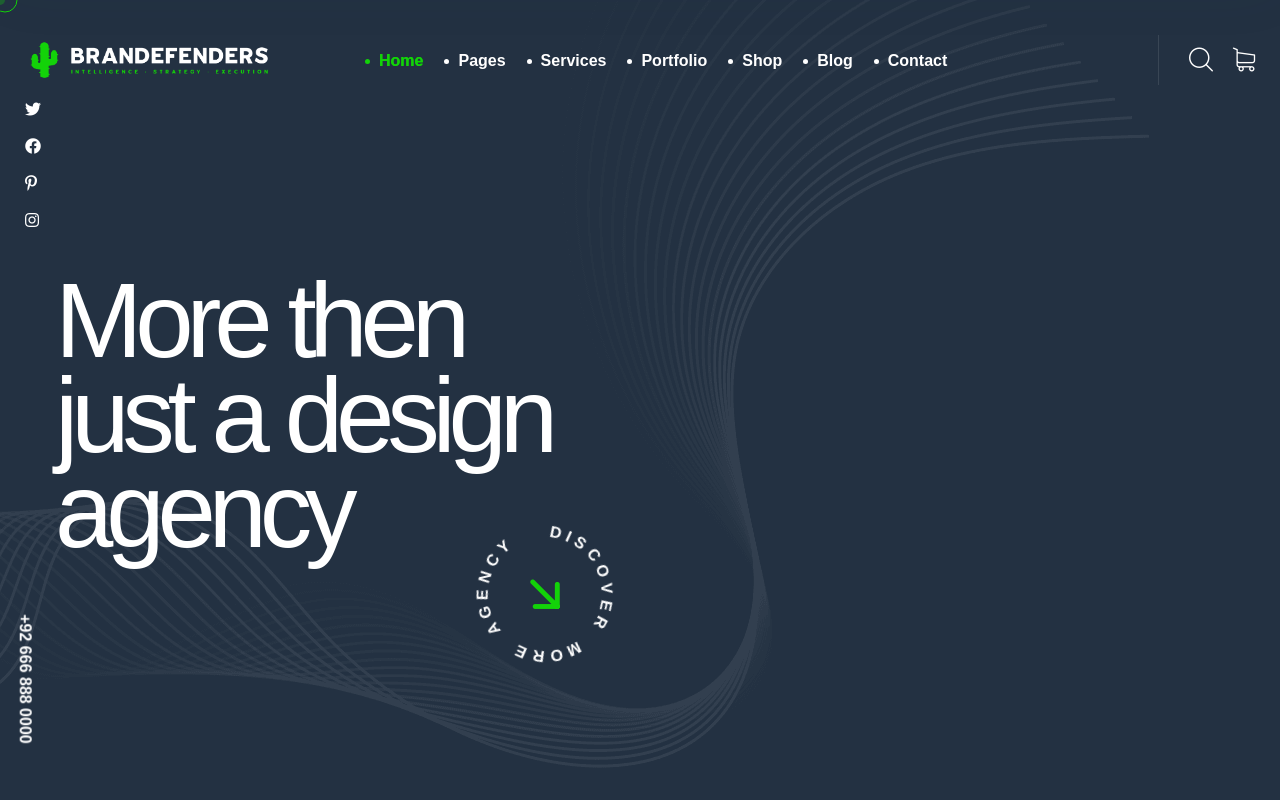
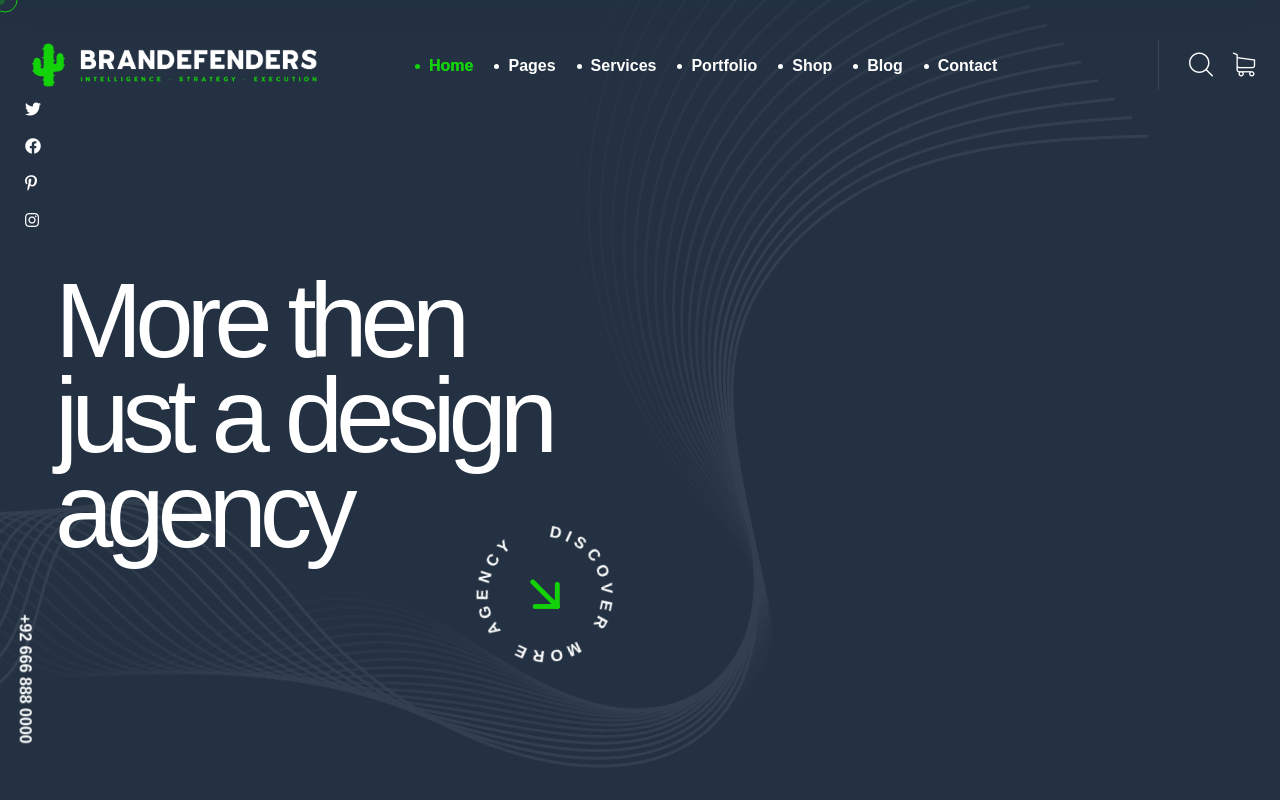
Before and after one commit to brandefend/bd-ogency-dark-theme, a plain HTML site: page index.html in a window 1280 px wide. Shown: the top 800 px of the page. Drawn offline with Linux system fonts and the light colour scheme; files whose address does not match are found by name.

Commit message:
logo to 300px

```diff
--- a/index.html
+++ b/index.html
@@ -97,9 +97,9 @@
               <a href="index.html">
                 <img
                   src="assets/images/bdlogo.png"
-                  width="250"
-                  height="48"
-                  alt="Ogency"
+                  width="300"
+                  height="58"
+                  alt="Brandefenders"
                 />
               </a>
             </div>
```
